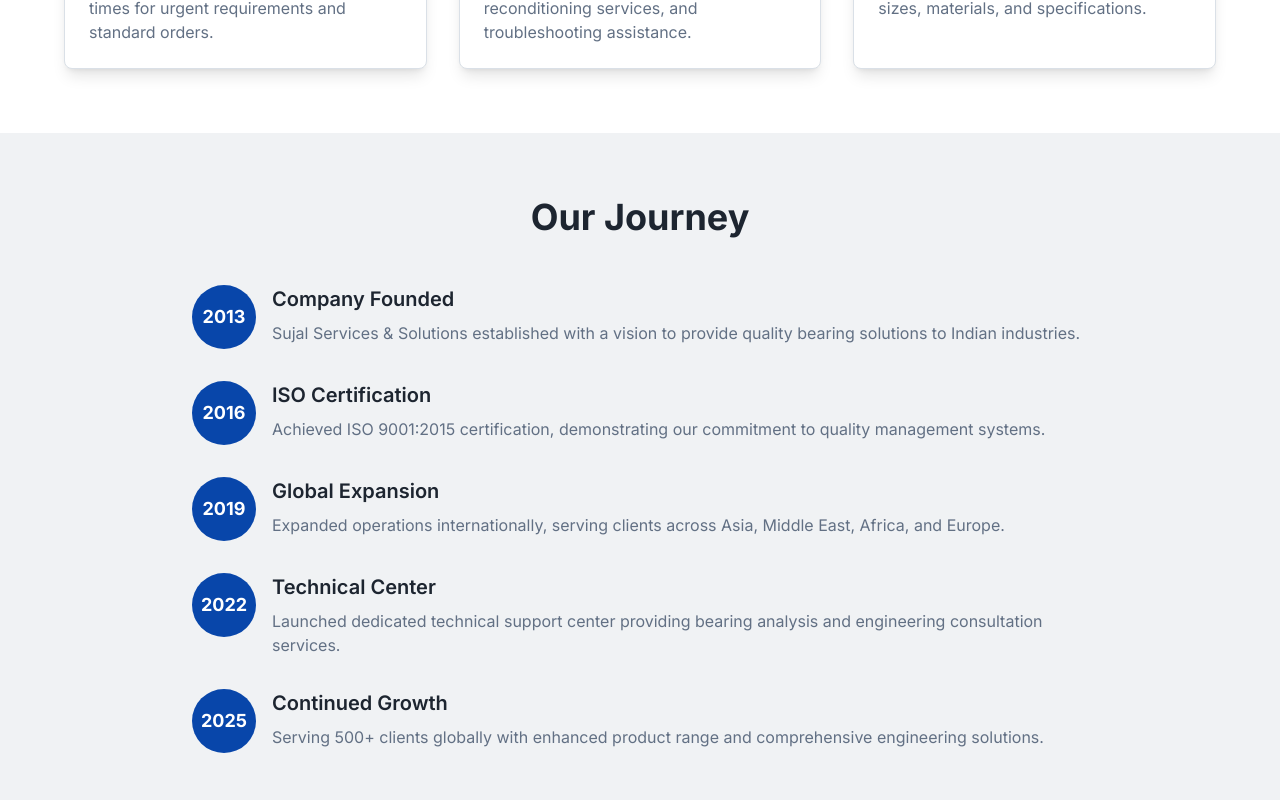
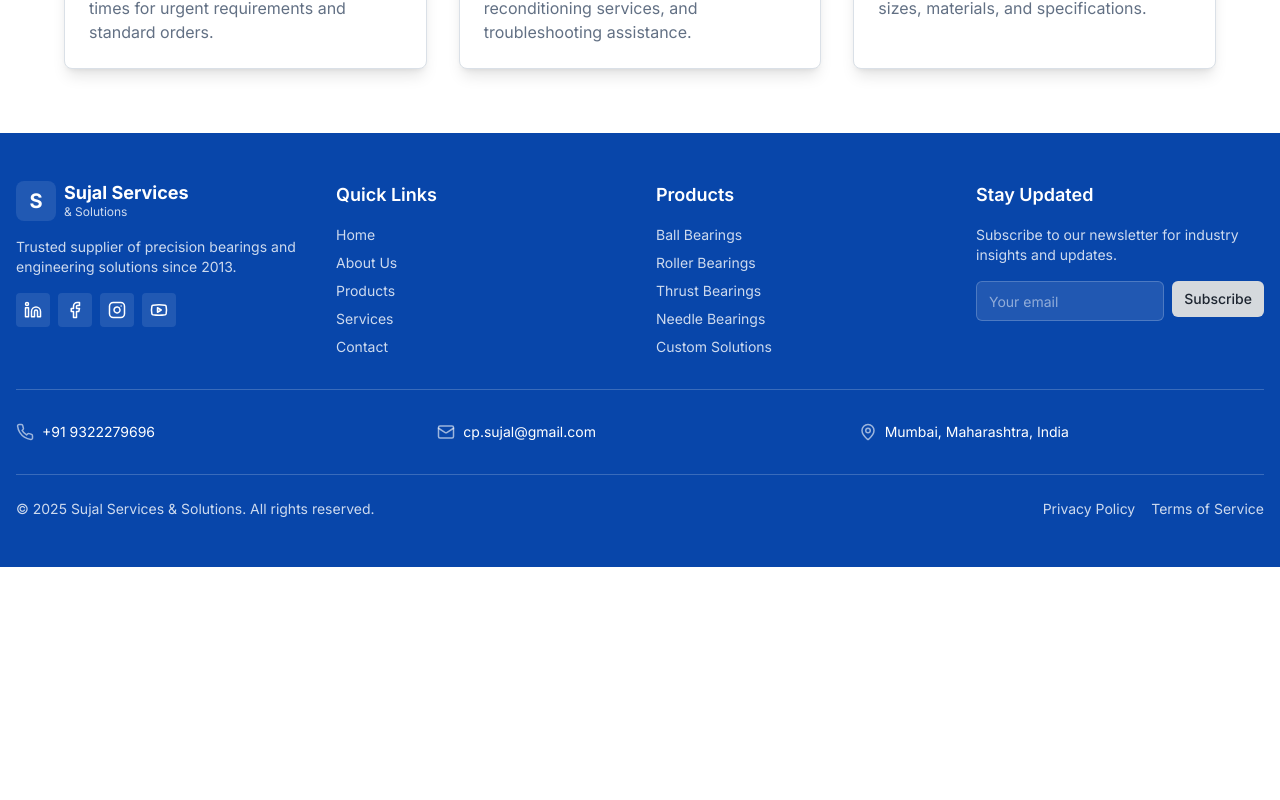
Before and after one commit to Sujal-tech-dev/sujal, a React (Vite) app: page /about in a window 1280 px wide. Shown: the part 1920-2720 px from the top of the page. After the commit the page ends 2487 px from the top, so only its background shows below. Built offline with nearby package versions, Linux system fonts and the light colour scheme; the HTML template or start-up script is replaced by a standard one.

Commit message:
Remove "Our Journey" section

```diff
--- a/src/pages/About.tsx
+++ b/src/pages/About.tsx
@@ -124,84 +124,6 @@ const About = () => {
         </div>
       </section>
 
-      {/* Timeline */}
-      <section className="py-12 md:py-16 bg-muted">
-        <div className="container mx-auto px-4">
-          <h2 className="text-2xl sm:text-3xl md:text-4xl font-bold mb-8 md:mb-12 text-center text-foreground">Our Journey</h2>
-
-          <div className="max-w-4xl mx-auto space-y-8">
-            <div className="flex gap-4 animate-fade-in">
-              <div className="flex-shrink-0">
-                <div className="w-16 h-16 bg-primary rounded-full flex items-center justify-center text-primary-foreground font-bold text-lg">
-                  2013
-                </div>
-              </div>
-              <div>
-                <h3 className="text-xl font-semibold mb-2 text-foreground">Company Founded</h3>
-                <p className="text-muted-foreground">
-                  Sujal Services & Solutions established with a vision to provide quality bearing solutions to Indian industries.
-                </p>
-              </div>
-            </div>
-
-            <div className="flex gap-4 animate-fade-in">
-              <div className="flex-shrink-0">
-                <div className="w-16 h-16 bg-primary rounded-full flex items-center justify-center text-primary-foreground font-bold text-lg">
-                  2016
-                </div>
-              </div>
-              <div>
-                <h3 className="text-xl font-semibold mb-2 text-foreground">ISO Certification</h3>
-                <p className="text-muted-foreground">
-                  Achieved ISO 9001:2015 certification, demonstrating our commitment to quality management systems.
-                </p>
-              </div>
-            </div>
-
-            <div className="flex gap-4 animate-fade-in">
-              <div className="flex-shrink-0">
-                <div className="w-16 h-16 bg-primary rounded-full flex items-center justify-center text-primary-foreground font-bold text-lg">
-                  2019
-                </div>
-              </div>
-              <div>
-                <h3 className="text-xl font-semibold mb-2 text-foreground">Global Expansion</h3>
-                <p className="text-muted-foreground">
-                  Expanded operations internationally, serving clients across Asia, Middle East, Africa, and Europe.
-                </p>
-              </div>
-            </div>
-
-            <div className="flex gap-4 animate-fade-in">
-              <div className="flex-shrink-0">
-                <div className="w-16 h-16 bg-primary rounded-full flex items-center justify-center text-primary-foreground font-bold text-lg">
-                  2022
-                </div>
-              </div>
-              <div>
-                <h3 className="text-xl font-semibold mb-2 text-foreground">Technical Center</h3>
-                <p className="text-muted-foreground">
-                  Launched dedicated technical support center providing bearing analysis and engineering consultation services.
-                </p>
-              </div>
-            </div>
-
-            <div className="flex gap-4 animate-fade-in">
-              <div className="flex-shrink-0">
-                <div className="w-16 h-16 bg-primary rounded-full flex items-center justify-center text-primary-foreground font-bold text-lg">
-                  2025
-                </div>
-              </div>
-              <div>
-                <h3 className="text-xl font-semibold mb-2 text-foreground">Continued Growth</h3>
-                <p className="text-muted-foreground">
-                  Serving 500+ clients globally with enhanced product range and comprehensive engineering solutions.
-                </p>
-              </div>
-            </div>
-          </div>
-        </div>
-      </section>
     </div>
   );
 };
```
